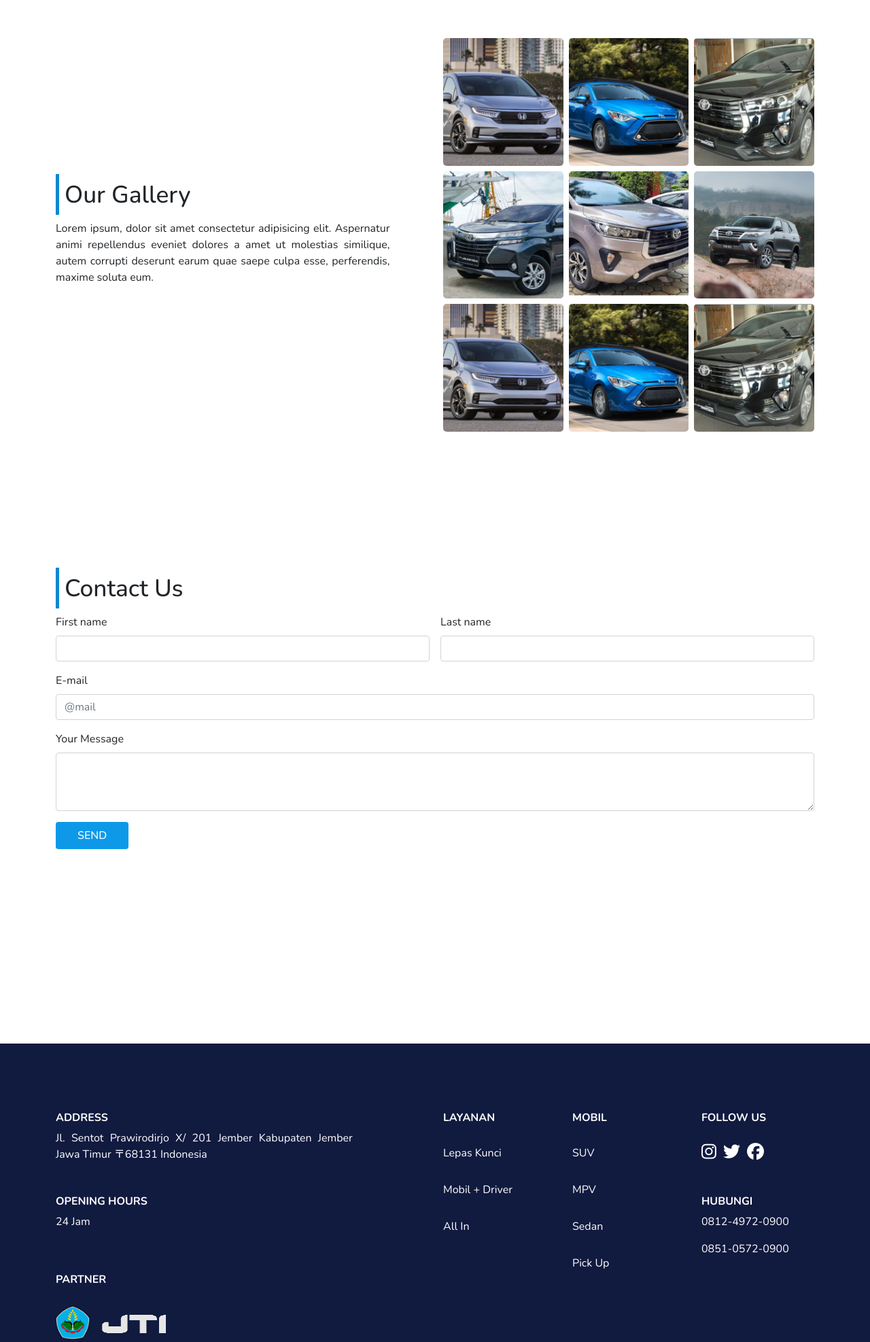
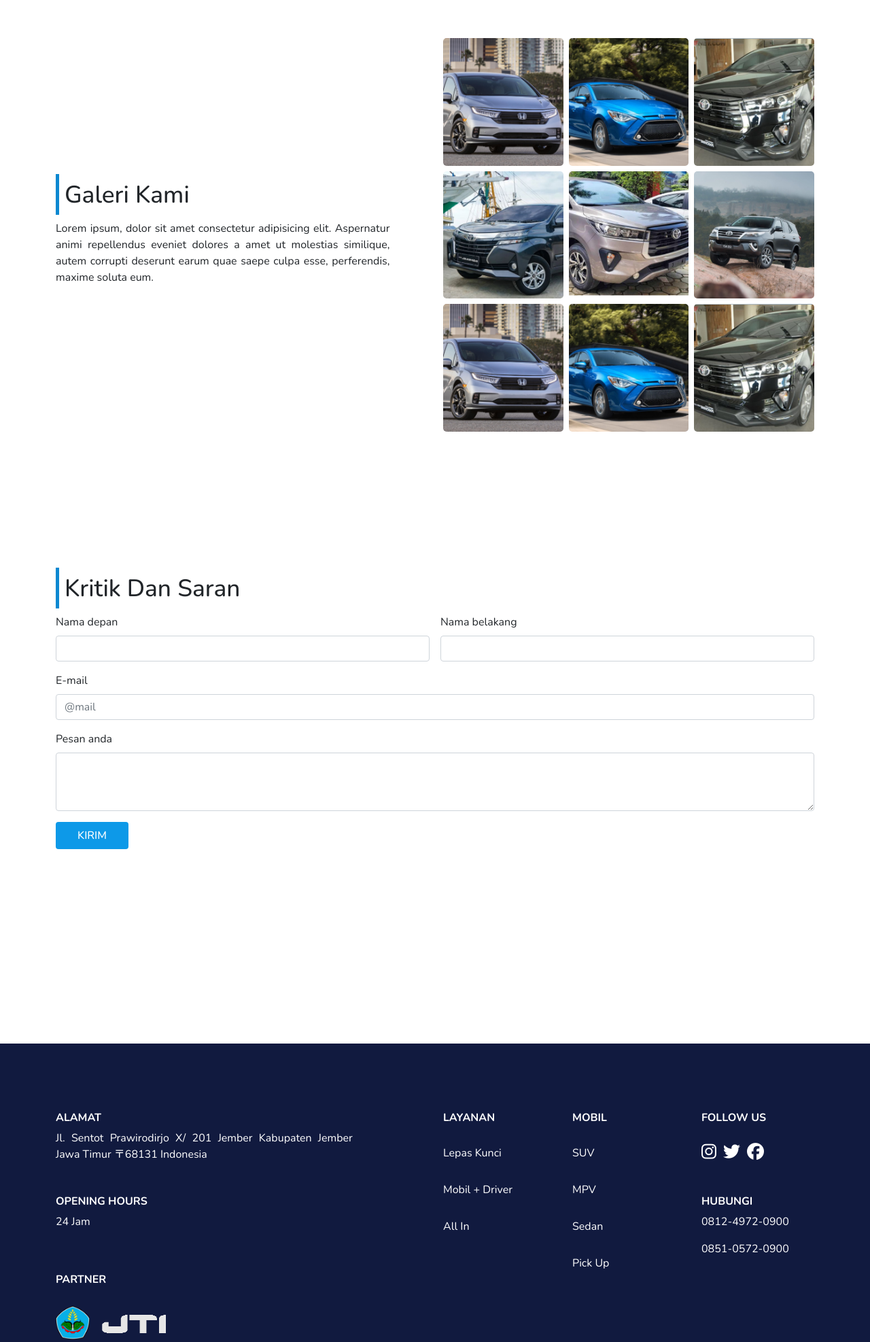
Before and after one commit to khoirul-anampeace/rentalmobil, a PHP site: page / in a window 1280 px wide. Shown: the part 1694-3668 px from the top of the page at 68% size. Run offline with PHP 8.4, Linux system fonts and the light colour scheme; some libraries are stand-ins or nearby versions; some web fonts are replaced.

Commit message:
ubah bhs indo

```diff
--- a/index.php
+++ b/index.php
@@ -137,7 +137,7 @@
                 <div class="row d-flex">
                     <div class="col-sm-12 col-md-12 col-lg-6 align-self-center ">
                         <div class="title">
-                            <h1>Our Gallery
+                            <h1>Galeri Kami
                             </h1>
                             <p>Lorem ipsum, dolor sit amet consectetur adipisicing elit. Aspernatur animi repellendus
                                 eveniet dolores a amet ut molestias similique, autem corrupti deserunt earum quae saepe
@@ -183,14 +183,14 @@
 
         <section class="content" id="contact">
             <div class="container">
-                <h1>Contact Us</h1>
+                <h1>Kritik dan Saran</h1>
                 <form class="row g-3">
                     <div class="col-md-6">
-                        <label for="inputNama" class="form-label">First name</label>
+                        <label for="inputNama" class="form-label">Nama depan</label>
                         <input type="text" class="form-control" id="inputNama">
                     </div>
                     <div class="col-md-6">
-                        <label for="inputNama" class="form-label">Last name</label>
+                        <label for="inputNama" class="form-label">Nama belakang</label>
                         <input type="text" class="form-control" id="inputNama">
                     </div>
                     <div class="col-12">
@@ -198,11 +198,11 @@
                         <input type="text" class="form-control" id="inputEmail" placeholder="@mail">
                     </div>
                     <div class="col-12">
-                        <label for="exampleFormControlTextarea1" class="form-label">Your Message</label>
+                        <label for="exampleFormControlTextarea1" class="form-label">Pesan anda</label>
                         <textarea class="form-control" id="exampleFormControlTextarea1" rows="3"></textarea>
                     </div>
                     <div class="col-12">
-                        <button type="submit" class="btn btn-primary">SEND</button>
+                        <button type="submit" class="btn btn-primary">KIRIM</button>
                     </div>
                 </form>
             </div>
@@ -214,7 +214,7 @@
         <div class="container">
             <div class="row">
                 <div class="col-lg-6 col-md-12 col-sm-12">
-                    <h6>ADDRESS</h6>
+                    <h6>ALAMAT</h6>
                     <p class="address">Jl. Sentot Prawirodirjo X/ 201 Jember Kabupaten Jember Jawa Timur 〒68131
                         Indonesia
                     </p>
```
